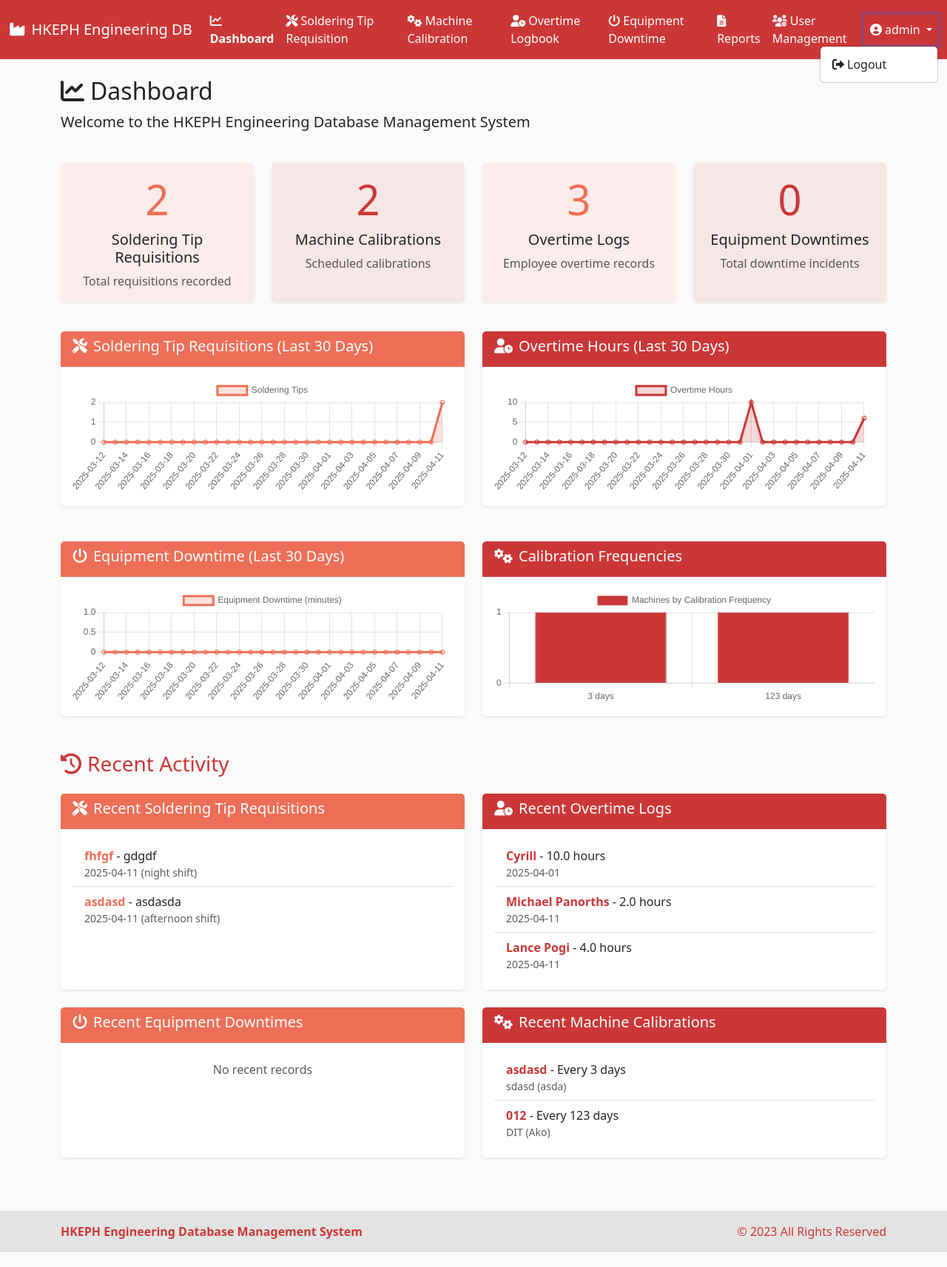
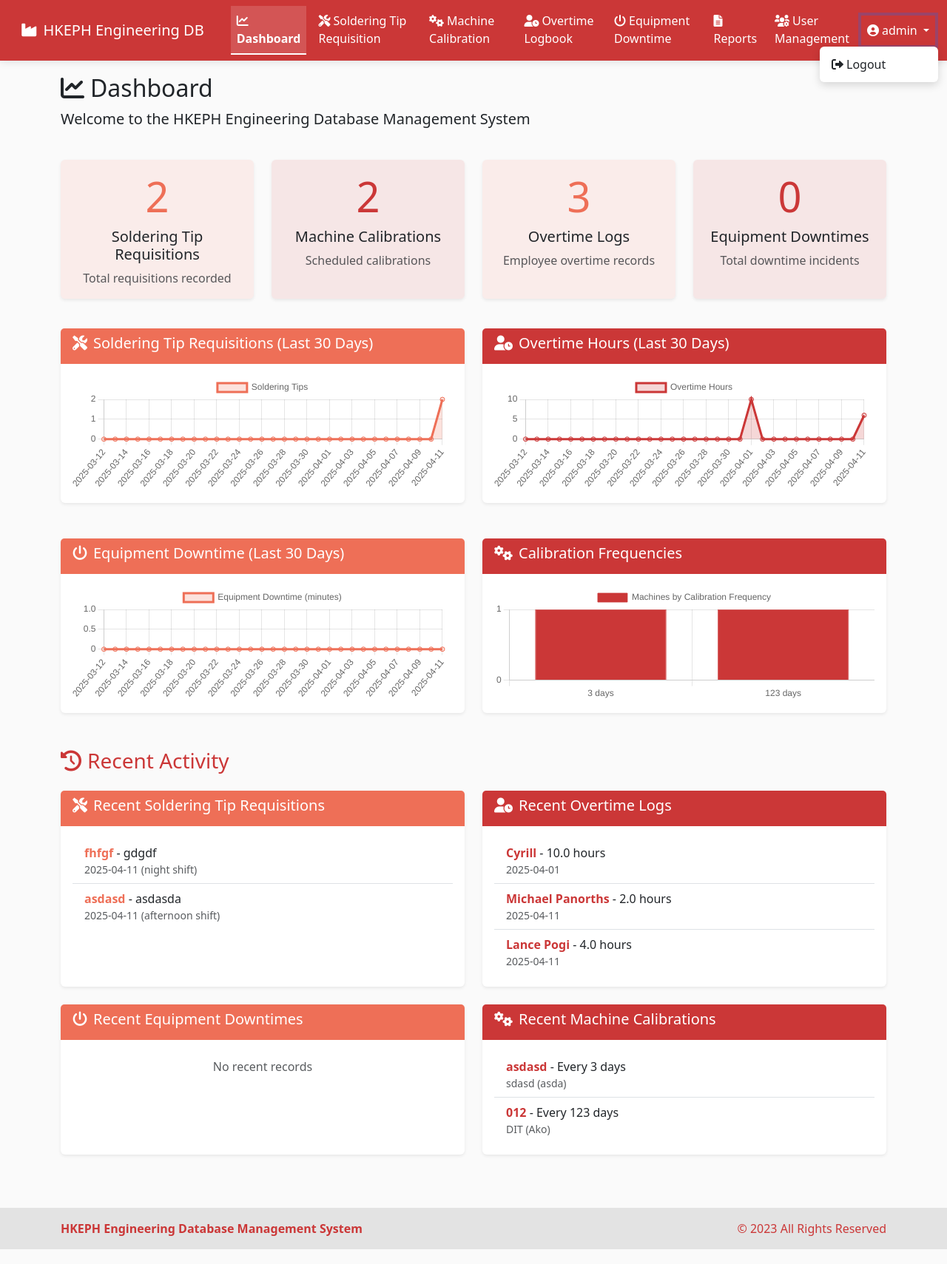
Before and after one commit to Lenardogs/UserManagementDashboard, a Flask app: page / in a window 1280 px wide, after a click on "admin". Shown: the whole page at 74% size. After the commit the page ends 1689 px from the top, so only its background shows below. Run offline with Flask 3, Linux system fonts and the light colour scheme; a user stored in the database is signed in; some libraries are stand-ins or nearby versions.

Commit message:
applied design and stability in the nav bar

```diff
--- a/templates/base.html
+++ b/templates/base.html
@@ -15,6 +15,102 @@
     <style>
         body {
             background-color: var(--light-bg);
+            padding-top: 76px; /* Height of navbar + some padding */
+        }
+
+        /* Navbar Styles */
+        .navbar {
+            position: fixed;
+            top: 0;
+            left: 0;
+            right: 0;
+            z-index: 1030;
+            transition: all 0.3s ease;
+            box-shadow: 0 2px 10px rgba(0, 0, 0, 0.1);
+            background-color: var(--accent-secondary) !important;
+        }
+
+        /* Navbar Hover Effects */
+        .navbar-nav .nav-link {
+            transition: all 0.3s ease;
+            position: relative;
+            padding: 0.5rem 1rem;
+            margin: 0 0.25rem;
+        }
+
+        .navbar-nav .nav-link:hover {
+            color: var(--light-bg) !important;
+            background-color: rgba(255, 255, 255, 0.1);
+            transform: translateY(-2px);
+            box-shadow: 0 2px 4px rgba(0, 0, 0, 0.1);
+        }
+
+        .navbar-nav .nav-link.active {
+            background-color: rgba(255, 255, 255, 0.15) !important;
+            border-bottom: 2px solid white;
+        }
+
+        /* Prevent navbar from shaking */
+        .navbar-nav .nav-link::before {
+            content: '';
+            position: absolute;
+            bottom: 0;
+            left: 0;
+            width: 0;
+            height: 2px;
+            background-color: white;
+            transition: width 0.3s ease;
+        }
+
+        .navbar-nav .nav-link:hover::before {
+            width: 100%;
+        }
+
+        /* Prevent dropdown menu from shaking */
+        .dropdown-menu {
+            transition: all 0.3s ease;
+            border: none;
+            box-shadow: 0 4px 12px rgba(0, 0, 0, 0.15);
+            margin-top: 0.125rem;
+        }
+
+        .dropdown-menu.show {
+            transform: none;
+            opacity: 1;
+        }
+
+        /* Prevent navbar from jumping */
+        .navbar-brand {
+            transition: all 0.3s ease;
+            padding: 0.5rem 1rem;
+        }
+
+        .navbar-brand:hover {
+            transform: scale(1.05);
+            color: var(--light-bg) !important;
+        }
+
+        /* Prevent navbar toggler from jumping */
+        .navbar-toggler {
+            transition: all 0.3s ease;
+            padding: 0.5rem;
+        }
+
+        .navbar-toggler:hover {
+            transform: scale(1.1);
+            box-shadow: 0 2px 4px rgba(0, 0, 0, 0.1);
+        }
+
+        /* Prevent navbar from shaking on mobile */
+        @media (max-width: 991.98px) {
+            .navbar {
+                padding: 0.5rem 1rem;
+            }
+
+            .navbar-nav .nav-link {
+                padding: 0.5rem 1rem;
+                margin: 0;
+            }
         }
     </style>
 </head>
```
